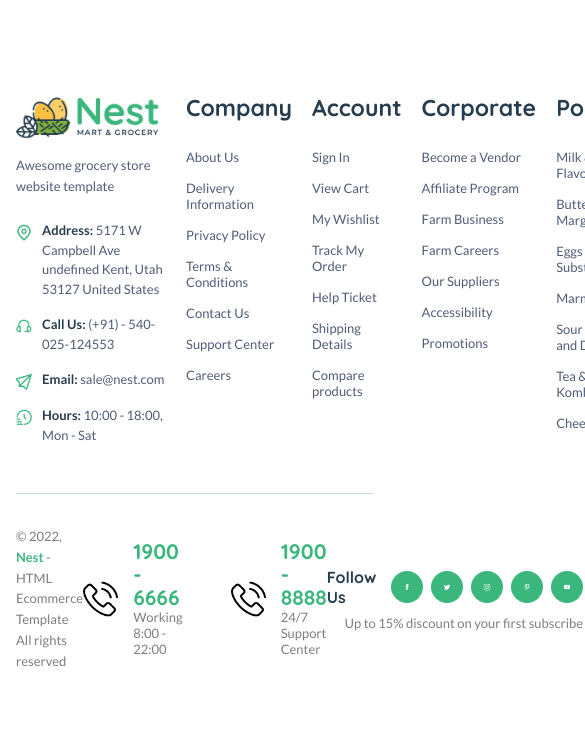
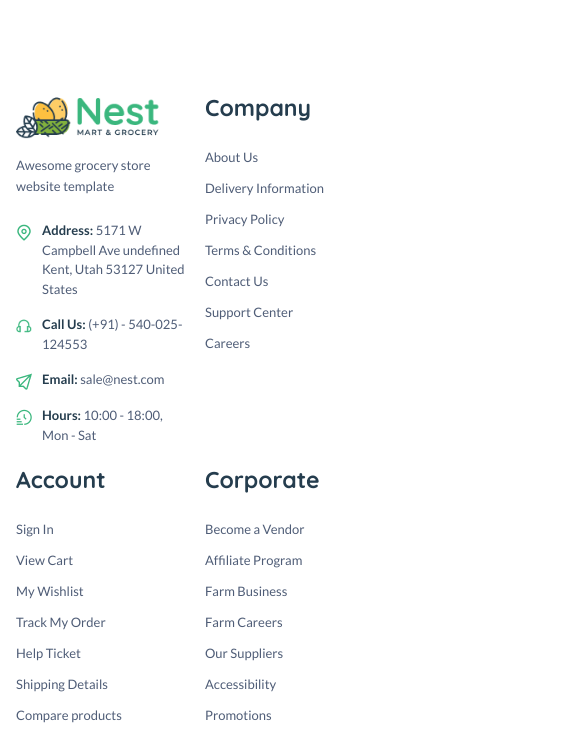
Before and after one commit to utkarshtiwari-1121/ecomm_page, a plain HTML site: page index.html in a window 390 px wide. Shown: the part 10586-11326 px from the top of the page, 585 px wide, since content can reach past the window. Before the commit the page ends 11290 px from the top, so only its background shows below. Drawn offline with nearby package versions, Linux system fonts and the light colour scheme; files whose address does not match are found by name.

Commit message:
done till 768 px

```diff
--- a/index.scss
+++ b/index.scss
@@ -1385,7 +1385,7 @@
 
           a {
             img {
-              width: 16px;
+              width: 26px;
               height: auto;
             }
           }
@@ -1396,7 +1396,7 @@
             align-items: center;
             width: 32px;
             height: 32px;
-            background-color: #3bb77e;
+            // background-color: #3bb77e;
             color: white;
             border-radius: 50%;
             text-decoration: none;
@@ -1433,19 +1433,7 @@
   //   }
   // }
 
-  // // Mobile Layout
-  // @media (max-width: 768px) {
-  //   padding: 0 2rem;
-
-  //   .footer_main_container {
-  //     grid-template-columns: 1fr;
-  //   }
-
-  //   .support_phones_block {
-  //     flex-direction: column;
-  //     gap: 15px;
-  //   }
-  // }
+  // Mobile Layout
 }
 
 /* Desktop */
@@ -1515,6 +1503,13 @@
       display: none;
     }
     .header_logo_search_container {
+      .header_logo_container {
+        width: 87%;
+
+        .logo_image {
+          width: 7rem;
+        }
+      }
       .header_cart_container {
         display: none;
       }
@@ -1613,10 +1608,36 @@
       left: 0;
     }
   }
+  .footer_section {
+    .footer_bottom_bar {
+      padding-top: 1rem;
+      padding-bottom: 1rem;
+      flex-direction: column;
+      gap: 10px;
+      .social_follow_block {
+        align-items: center;
+      }
+    }
+  }
 }
 
 /* Tablet */
 @media (max-width: 768px) {
+  // padding: 0 2rem;
+  .footer_section {
+    .footer_main_container {
+      grid-template-columns: 1fr 1fr;
+    }
+
+    // .footer_bottom_bar {
+    //   // .support_phones_block {
+    //   .support_phones_block {
+    //     flex-direction: column;
+    //     gap: 10px;
+    //   }
+    //   // }
+    // }
+  }
 }
 
 /* Mobile */
```
Also changed, not shown: index.css, 1 other file.
